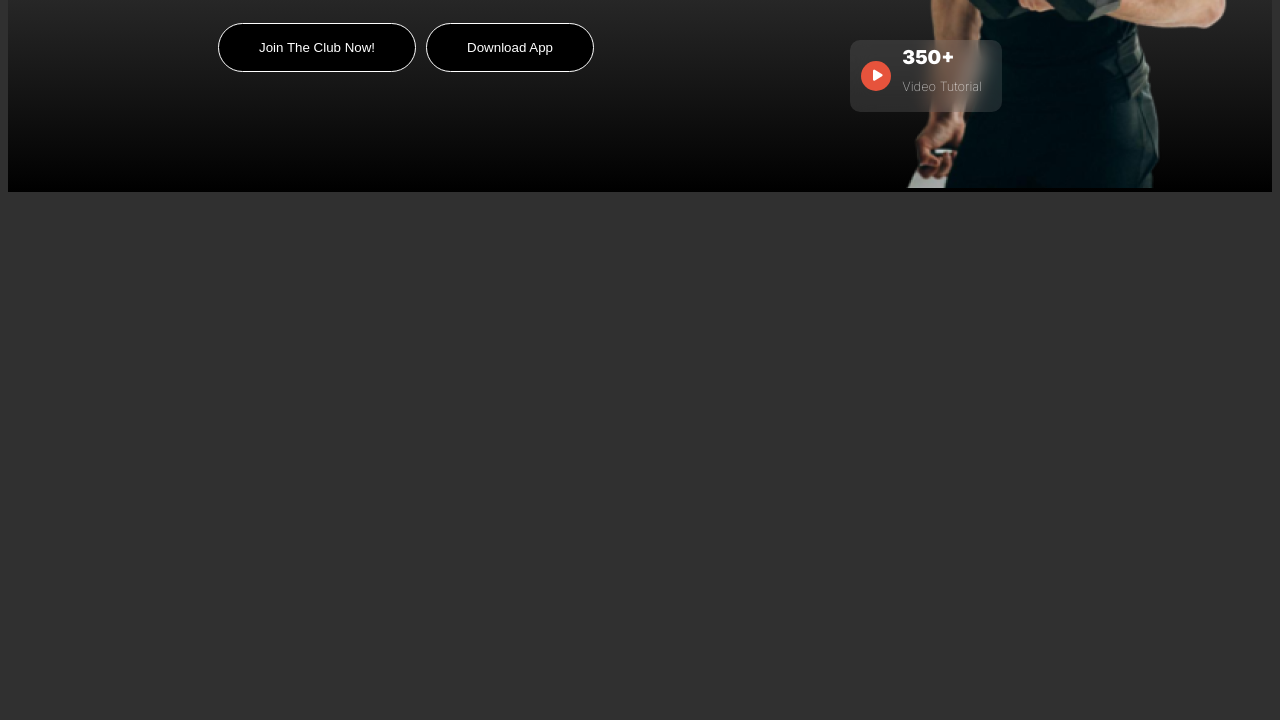
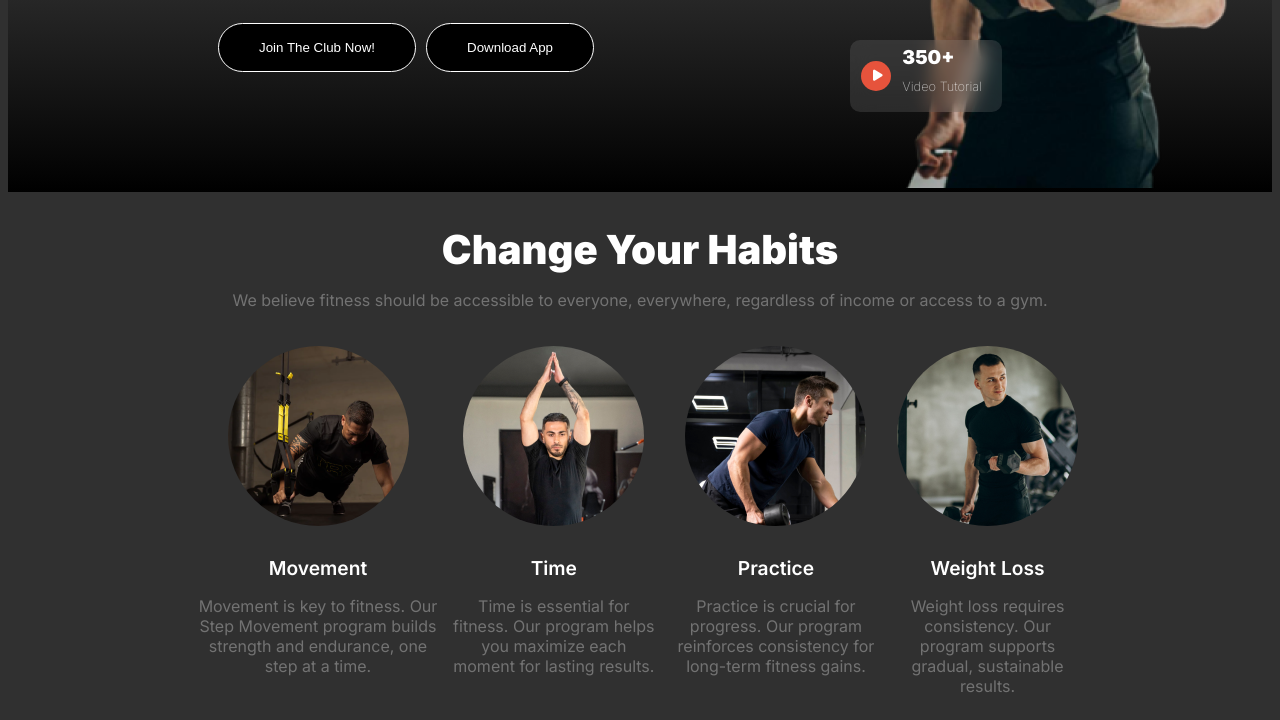
Before and after one commit to King-coder940/Assignment-102, a plain HTML site: page index.html in a window 1280 px wide. Shown: the part 482-1202 px from the top of the page. Before the commit the page ends 800 px from the top, so only its background shows below. Drawn offline with Linux system fonts and the light colour scheme; a web font is replaced by a local one.

Commit message:
2nd section done

```diff
--- a/index.html
+++ b/index.html
@@ -71,6 +71,36 @@
 
     </header>
     <main>
+        <section class="habits">
+            <div class="habits-title">
+                <h1 class="section-title">Change Your Habits</h1>
+                <p class="section-description">We believe fitness should be accessible to everyone, everywhere, regardless of income or access to a gym.</p>
+            </div>
+            <div class="card-container">
+                <div class="card1">
+                    <img class="fit-img" src="./assets/image 3.png" alt="">
+                    <h4 class="semi-title">Movement</h4>
+                    <p class="semi-description">Movement is key to fitness. Our Step Movement program builds strength and endurance, one step at a time.</p>
+
+                </div>
+                <div class="card2">
+                    <img class="fit-img" src="./assets/image 2.png" alt="">
+                    <h4 class="semi-title">Time</h4>
+                    <p class="semi-description">Time is essential for fitness. Our program helps you maximize each moment for lasting results.</p>
+                </div>
+                <div class="card3">
+                    <img class="fit-img" src="./assets/image 4.png" alt="">
+                    <h4 class="semi-title">Practice</h4>
+                    <p class="semi-description">Practice is crucial for progress. Our program reinforces consistency for long-term fitness gains.</p>
+                </div>
+                <div class="card4">
+                    <img class="fit-img" src="./assets/image 5.png" alt="">
+                    <h4 class="semi-title">Weight Loss</h4>
+                    <p class="semi-description">Weight loss requires consistency. Our program supports gradual, sustainable results.</p>
+                </div>
+
+            </div>
+        </section>
 
     </main>
     <footer>
--- a/styles/style.css
+++ b/styles/style.css
@@ -228,12 +228,88 @@ body{
     left: 23px;
     top: 30px;
 }
+/* shared styles */
+.section-title{
+    font-size: 2.5rem;
+    color: #FFFFFF;
+    font-weight: 900;
+    margin-bottom: 10px;
 
-/* banner section mobile responsiveness */
+}
+.section-description{
+    color: rgba(255, 255, 255, 0.322);
+    font-weight: 400;
+
+
+}
+.semi-title{
+    font-size: 1.2rem;
+    color: #FFFFFF;
+    font-weight: 600;
+    margin-bottom: 10px;
+
+}
+.semi-description{
+    font-size: 1rem;
+    color:rgba(255, 255, 255, 0.322) ;
+    font-weight: 400;
+
+
+}
+
+
+/* habits section */
+.habits-title{
+    text-align: center;
+
+}
+.habits{
+    width: 70%;
+    margin: 0  auto;
+}
+.card-container{
+    display: flex;
+    gap: 10px;
+
+}
+.fit-img{
+    border-radius: 50%;
+
+}
+.card1{
+    text-align: center;
+    margin-top: 20px;
+}
+.card2{
+    text-align: center;
+    margin-top: 20px;
+
+}
+.card3{
+    text-align: center;
+    margin-top: 20px;
+
+
+}
+.card3{
+    text-align: center;
+    margin-top: 20px;
+
+}
+.card4{
+    text-align: center;
+    margin-top: 20px;
+}
+
+
+
+
+
+
 
  @media screen and (max-width:576px) {
 
-
+    /* banner section mobile responsiveness */
     #bar{
         display: block;
 
```
